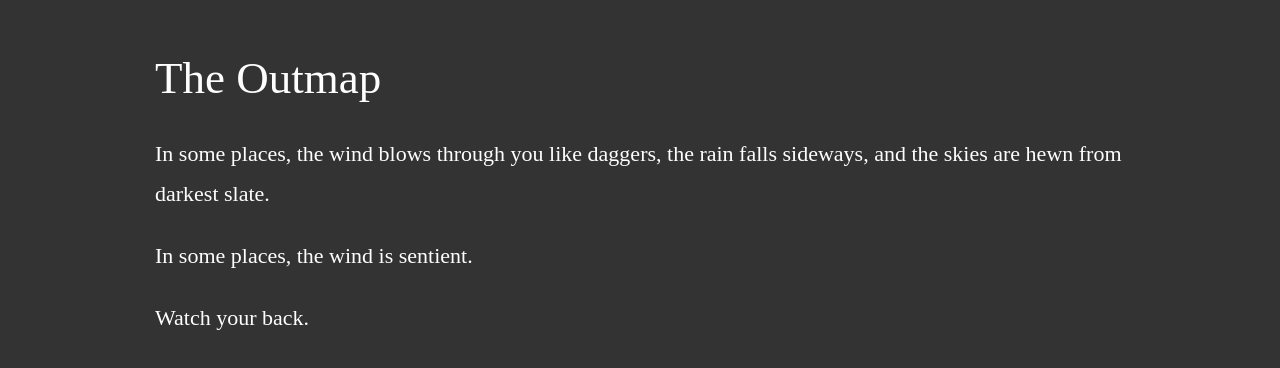
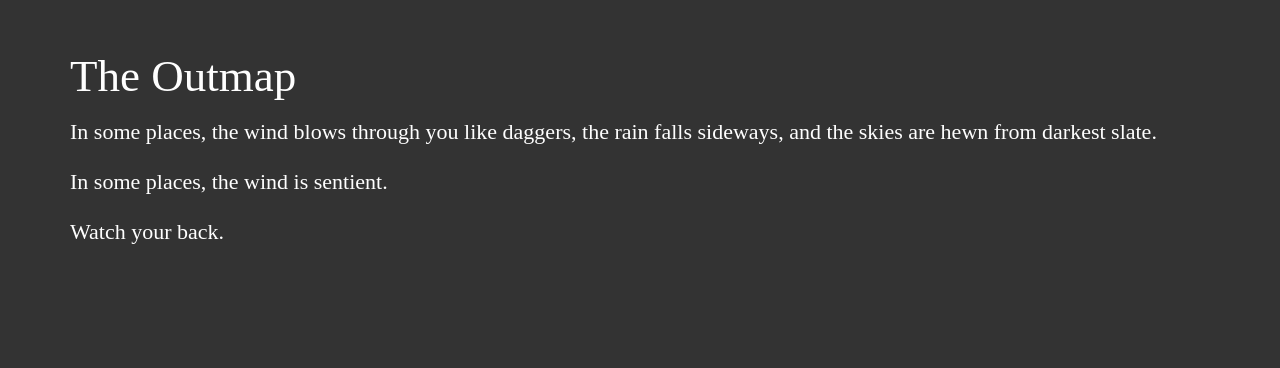
Before and after one commit to benwerd/outmap, a plain HTML site: page index.html in a window 1280 px wide. Shown: the part 148-516 px from the top of the page. Drawn offline with nearby package versions, Linux system fonts and the light colour scheme; a script that the page names is missing.

Commit message:
Adding Bootstrap

```diff
--- a/css/outmap.css
+++ b/css/outmap.css
@@ -1,14 +1,7 @@
 body {
     background: #333; /* #fefefe; */
     color: #fefefe; /* #333; */
-    margin: 0;
-    padding: 0;
     font-family: "adobe-caslon-pro";
-}
-
-.container {
-    max-width: 970px;
-    margin: auto;
 }
 
 h1 {
--- a/index.html
+++ b/index.html
@@ -2,6 +2,10 @@
 <html>
 <head>
     <title>The Outmap</title>
+
+    <link href="https://maxcdn.bootstrapcdn.com/bootstrap/3.3.7/css/bootstrap.min.css" rel="stylesheet" integrity="sha384-BVYiiSIFeK1dGmJRAkycuHAHRg32OmUcww7on3RYdg4Va+PmSTsz/K68vbdEjh4u" crossorigin="anonymous">
+    <script src="https://maxcdn.bootstrapcdn.com/bootstrap/3.3.7/js/bootstrap.min.js" integrity="sha384-Tc5IQib027qvyjSMfHjOMaLkfuWVxZxUPnCJA7l2mCWNIpG9mGCD8wGNIcPD7Txa" crossorigin="anonymous"></script>
+
     <link rel="stylesheet" href="/css/outmap.css"/>
     <script src="https://use.typekit.net/jbu1yct.js"></script>
     <script>try{Typekit.load({ async: true });}catch(e){}</script>
@@ -9,6 +13,8 @@
 </head>
 <body>
 <div class="container">
+    <div class="row">
+        <div class="col-lg-12">
             <h1>The Outmap</h1>
             <p>
                 In some places, the wind blows through you like daggers, the rain falls sideways, and the skies are hewn from
@@ -21,6 +27,8 @@
                 Watch your back.
             </p>
         </div>
+    </div>
+</div>
 <script>
     smartquotes();
 </script>
```
Lines whose indentation alone changed are shown as unchanged.
